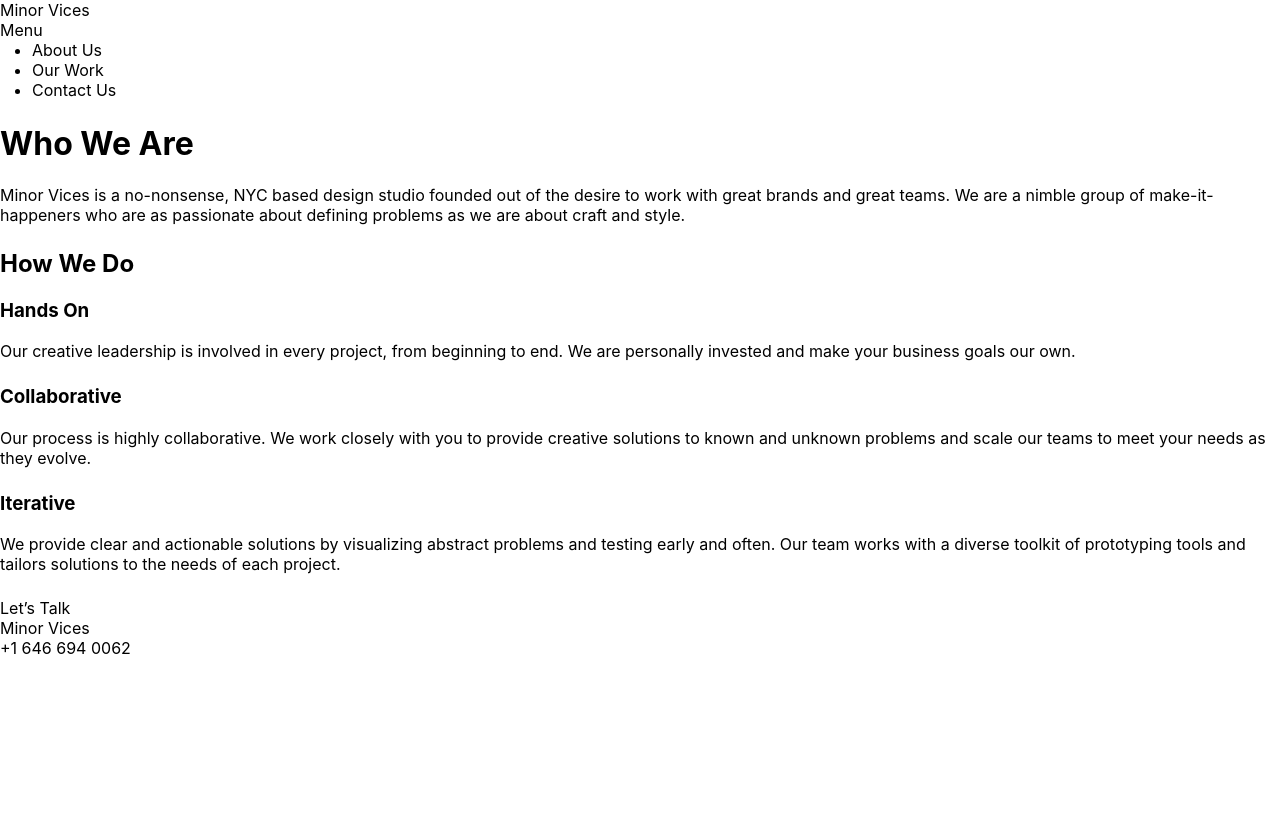
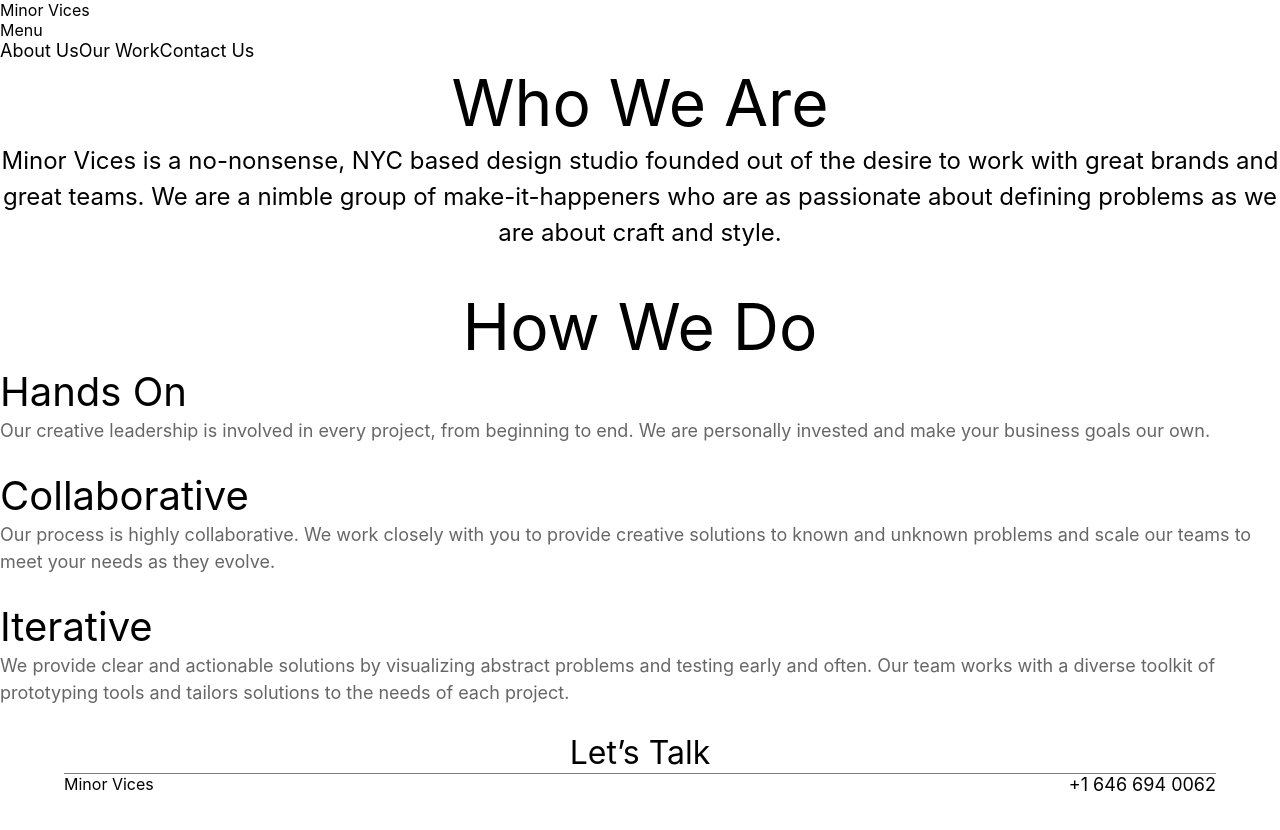
Before and after one commit to minor-vices/minor-vices.github.io, a Jekyll site: the page built from about.md, in a window 1280 px wide. Shown: the top 830 px of the page. Built offline with Jekyll 4.4.1, drawn with Linux system fonts in a browser that asks for light colours.

Commit message:
Add font-sizes

```diff
--- /dev/null
+++ b/_sass/_about-how-items.scss
@@ -0,0 +1,19 @@
+/* About - How Items */
+
+.about-how-item__title {
+  font-size: 2em;
+  margin: 0;
+
+  @media (min-width: 60em) {
+    font-size: 2.5em;
+  }
+}
+
+.about-how-item__description {
+  line-height: 1.5;
+  color: rgba($color-black, 0.6);
+
+  @media (min-width: 60em) {
+    font-size: 1.125em;
+  }
+}
--- /dev/null
+++ b/_sass/_client-cards.scss
@@ -0,0 +1,17 @@
+/* Client Cards */
+
+.client-card__title {
+  font-size: 1.5em;
+  margin: 0;
+
+  @media (min-width: 60em) {
+    font-size: 3em;
+  }
+}
+
+.client-card__description {
+
+  @media (min-width: 60em) {
+    font-size: 1.5em;
+  }
+}
--- /dev/null
+++ b/_sass/_contact.scss
@@ -0,0 +1,9 @@
+/* Contact */
+
+.contact {
+  text-align: center;
+
+  a {
+    font-size: 2em;
+  }
+}
--- /dev/null
+++ b/_sass/_footer.scss
@@ -0,0 +1,19 @@
+/* Footer */
+
+.footer {
+  text-align: center;
+  border-top: 1px solid rgba($color-black, 0.5);
+  margin: 0 5vw;
+
+  @media (min-width: 60em) {
+    display: flex;
+    justify-content: space-between;
+  }
+}
+
+.footer__tel {
+
+  @media (min-width: 60em) {
+    font-size: 1.125em;
+  }
+}
--- /dev/null
+++ b/_sass/_header.scss
@@ -0,0 +1,21 @@
+/* Header */
+
+.header__nav {
+
+  ul {
+    @extend %list-style-none;
+    margin: 0;
+
+    @media (min-width: 40em) {
+      display: flex;
+    }
+  }
+
+  a {
+    font-size: 2em;
+
+    @media (min-width: 40em) {
+      font-size: 1.125em;
+    }
+  }
+}
--- /dev/null
+++ b/_sass/_hero.scss
@@ -0,0 +1,28 @@
+/* Hero */
+
+.hero {
+  color: $color-white;
+  background-color: $color-black;
+}
+
+.hero__title {
+  font-size: 2em;
+  margin: 0;
+
+  @media (min-width: 60em) {
+    font-size: 4em;
+    line-height: 1.125;
+  }
+}
+
+.hero__description {
+  line-height: 1.5;
+
+  > * {
+    font-size: 0.875em;
+
+    @media (min-width: 60em) {
+      font-size: 1.125em;
+    }
+  }
+}
--- /dev/null
+++ b/_sass/_home-about.scss
@@ -0,0 +1,18 @@
+/* Home - About */
+
+.home-about__title {
+  font-size: 2em;
+  margin: 0;
+
+  @media (min-width: 60em) {
+    font-size: 4em;
+  }
+}
+
+.home-about__description {
+  line-height: 1.5;
+
+  @media (min-width: 60em) {
+    font-size: 1.25em;
+  }
+}
--- /dev/null
+++ b/_sass/_industries-nav.scss
@@ -0,0 +1,18 @@
+/* Industries Nav */
+
+.industries-nav {
+  display: none;
+
+  @media (min-width: 60em) {
+    display: block;
+  }
+
+  ul {
+    @extend %list-style-none;
+    margin: 0;
+  }
+
+  a {
+    font-size: 3.375em;
+  }
+}
--- /dev/null
+++ b/_sass/_industry-cards.scss
@@ -0,0 +1,38 @@
+/* Industry Cards */
+
+.industry-card__category {
+  font-size: 1.5em;
+  margin: 0;
+
+  @media (min-width: 60em) {
+    display: none;
+  }
+}
+
+.industry-card__title {
+  font-weight: bold;
+  font-size: 1em;
+  margin: 0;
+
+  @media (min-width: 60em) {
+    font-size: 1.5em;
+    display: inline-block;
+  }
+}
+
+.industry-card__description {
+
+  @media (min-width: 60em) {
+    font-size: 1.5em;
+    display: inline-block;
+  }
+
+  &::before {
+
+    @media (min-width: 60em) {
+      content: '–';
+      margin-left: 0.25em;
+      display: inline-block;
+    }
+  }
+}
--- /dev/null
+++ b/_sass/_section-header.scss
@@ -0,0 +1,43 @@
+/* Section Header */
+
+.section-header {
+  text-align: center;
+}
+
+.section-header__title {
+  font-size: 2.5em;
+  margin: 0;
+
+  @media (min-width: 60em) {
+    font-size: 4em;
+  }
+
+  .section-header--contact & {
+    font-size: 2em;
+
+    @media (min-width: 60em) {
+      font-size: 3.375em;
+    }
+  }
+}
+
+.section-header__description {
+  line-height: 1.5;
+
+  > * {
+
+    @media (min-width: 60em) {
+      font-size: 1.5em;
+    }
+
+    .section-header--contact & {
+      font-size: 1.5em;
+      line-height: 1.25;
+      margin-bottom: 0.5em;
+
+      @media (min-width: 60em) {
+        font-size: 3.375em;
+      }
+    }
+  }
+}
--- /dev/null
+++ b/_sass/_service-cards.scss
@@ -0,0 +1,19 @@
+/* Service Cards */
+
+.service-card__title {
+  font-size: 2em;
+  margin: 0;
+
+  @media (min-width: 60em) {
+    font-size: 3em;
+  }
+}
+
+.service-card__description {
+  color: rgba($color-black, 0.4);
+  line-height: 1.5;
+
+  @media (min-width: 60em) {
+    font-size: 1.125em;
+  }
+}
--- a/_sass/_typography.scss
+++ b/_sass/_typography.scss
@@ -30,6 +30,10 @@
   margin: 1.5em 0;
 }
 
+#{$headings} {
+  font-weight: normal;
+}
+
 %list-style-none {
   padding: 0;
   list-style: none;
--- /dev/null
+++ b/_sass/_work-cards.scss
@@ -0,0 +1,7 @@
+/* Work Cards */
+
+.work-card__title {
+  font-weight: bold;
+  font-size: 1em;
+  margin: 0;
+}
--- a/_sass/style.scss
+++ b/_sass/style.scss
@@ -11,3 +11,17 @@
 // Core
 @import "scaffolding";
 @import "typography";
+
+// Components
+@import "about-how-items";
+@import "client-cards";
+@import "contact";
+@import "footer";
+@import "header";
+@import "hero";
+@import "home-about";
+@import "industries-nav";
+@import "industry-cards";
+@import "section-header";
+@import "service-cards";
+@import "work-cards";
```
